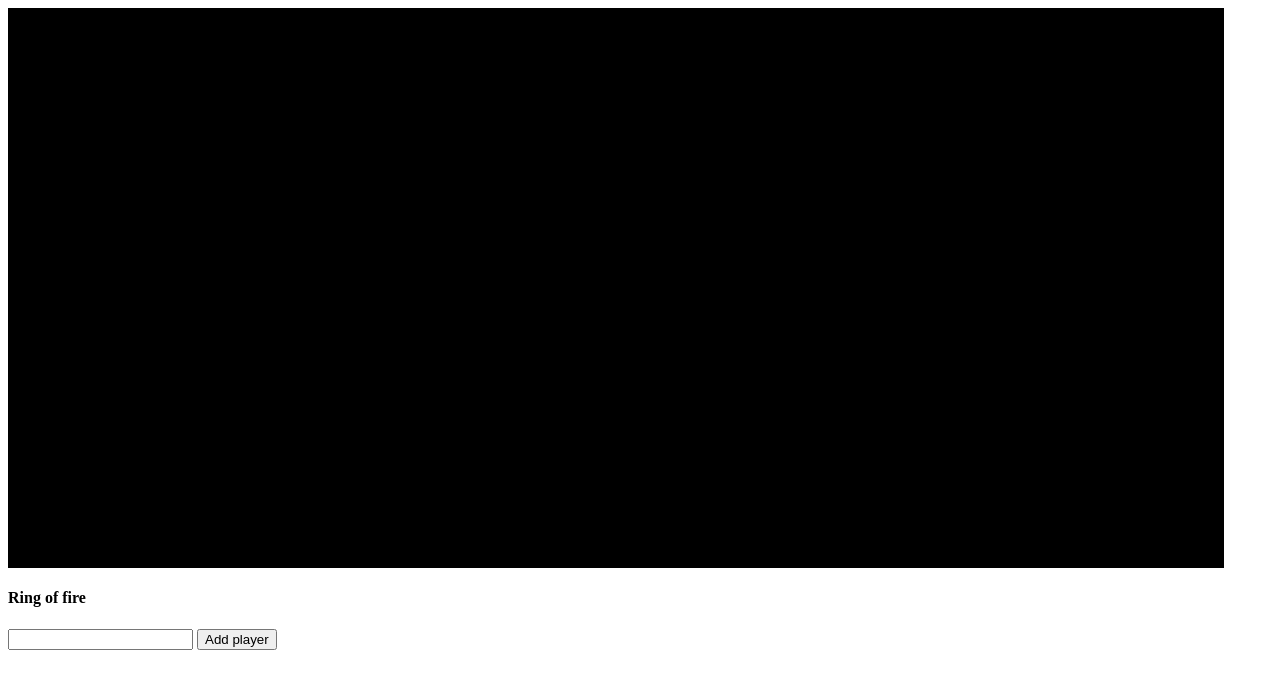
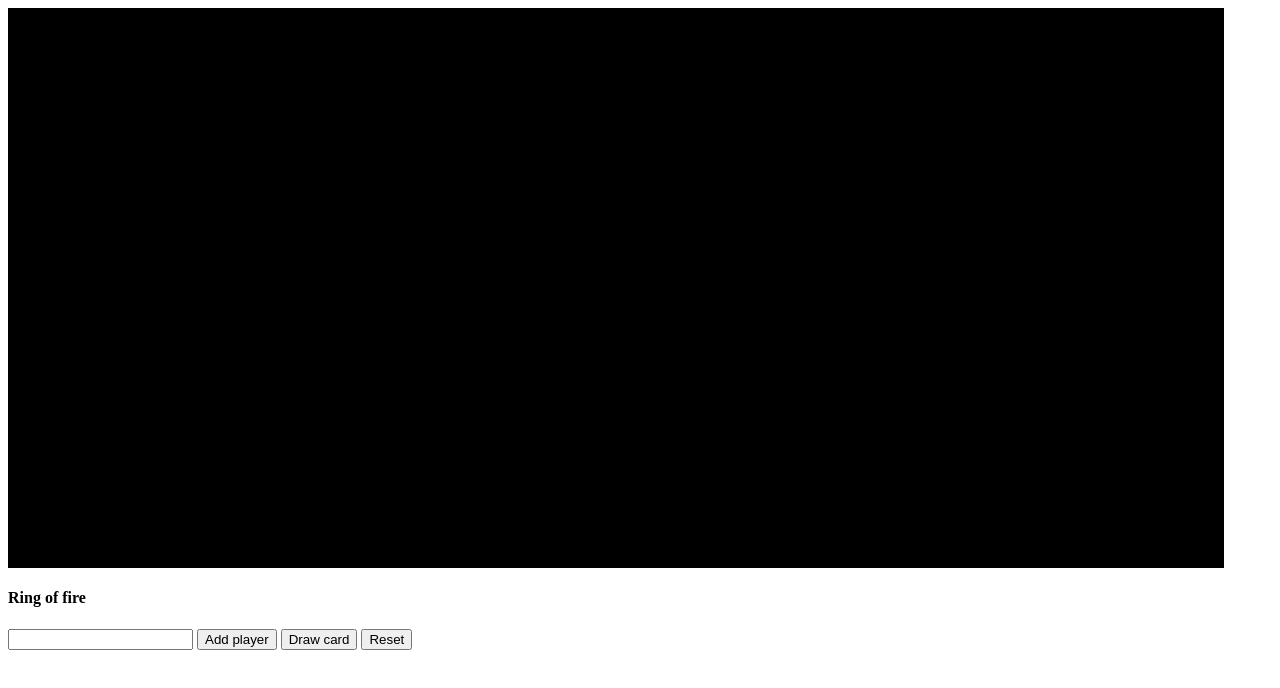
Before and after one commit to postmanphat/ringOfFire, a plain HTML site: page index.html in a window 1280 px wide. Drawn offline with Linux system fonts and the light colour scheme.

Commit message:
Update index.html

```diff
--- a/index.html
+++ b/index.html
@@ -1,4 +1,3 @@
-<!DOCTYPE html>
 <html>
   <head>
   <meta charset='utf-8'/>
@@ -17,6 +16,8 @@
 	<form id="addPlayer">
 		<input type="text" name="addPlayerField" id="addPlayerName" value="">
 		<input type="button" value="Add player" id="addPlayerBttn">
+    <input type="button" value="Draw card" id="drawCardBttn">
+    <input type="button" value="Reset" id="resetBttn">
 	</form>
   </div>
   <script src="main.js"></script>
```
